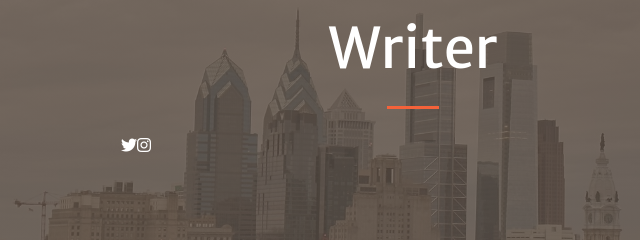
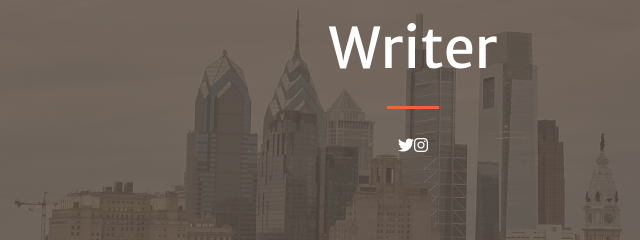
Before and after one commit to coatlesports/balliet, a plain HTML site: page index.html in a window 1280 px wide. Shown: the part 350-590 px from the top of the page, 227-867 px from the left. Drawn offline with nearby package versions, Linux system fonts and the light colour scheme; some packages are replaced by stand-ins of ours; a script that the page names is missing.

Commit message:
Update index.html

```diff
--- a/index.html
+++ b/index.html
@@ -42,7 +42,7 @@
                         <h1 class="text-white font-weight-bold">Writer</h1>
                         <hr class="divider" />
             <div class="container px-4 px-lg-5 h-100">
-                <div class="singlecol d-flex justify-evenly">
+                <div class="singlecol d-flex justify-content-center">
                         <a href = "https://twitter.com/chrisballiet">
                             <i class="fa-brands fa-twitter" style="color: #ffffff;"></i>
                         <a href = "https://www.instagram.com/chrisballietwrites">
```
